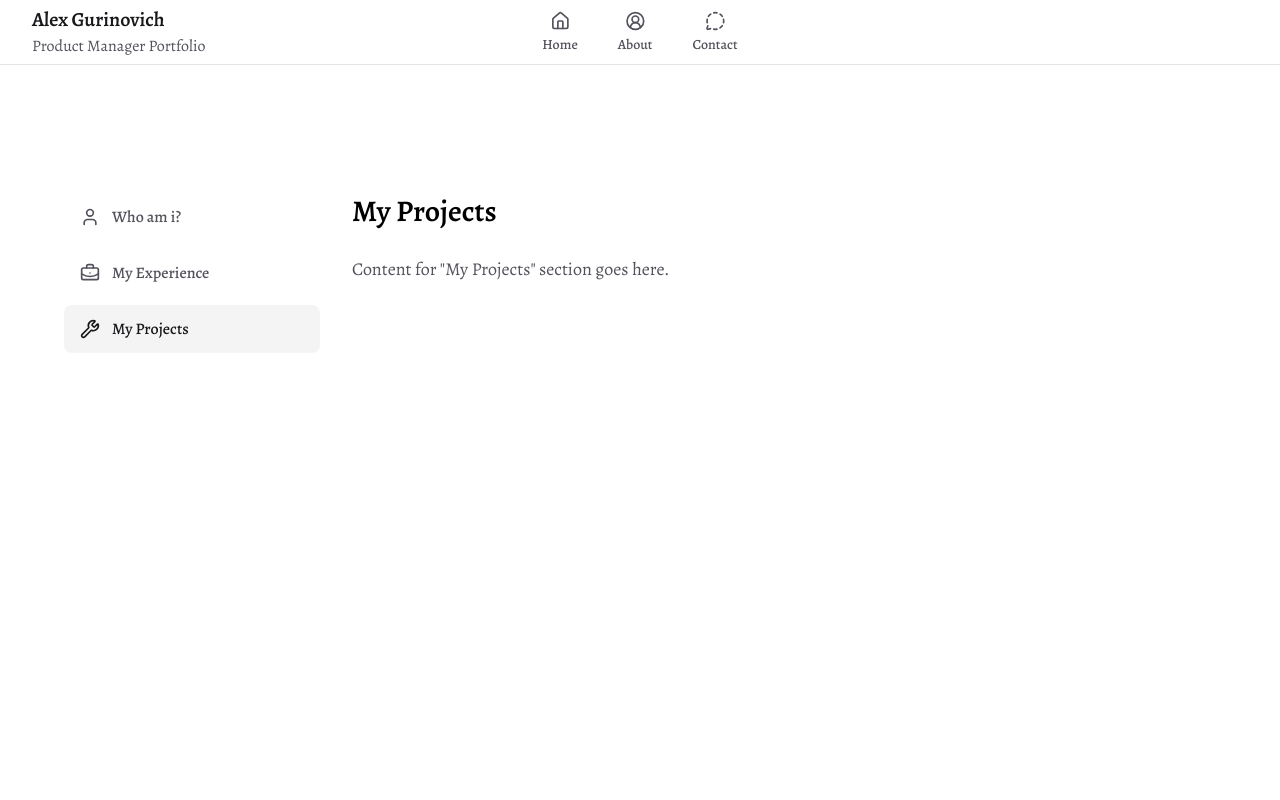
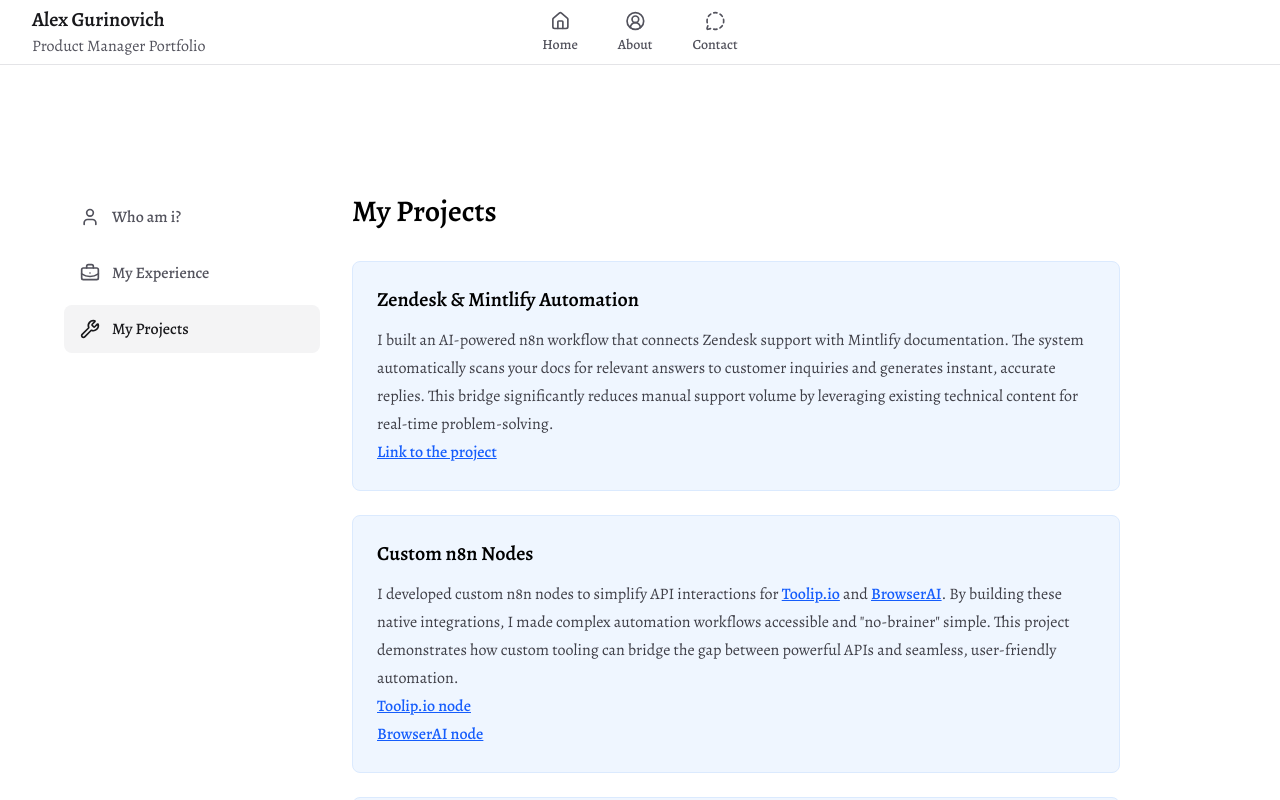
Before and after one commit to AlexGuri99/Portfolio-website, a Next.js app: page /about in a window 1280 px wide. Both pictures are taken after a click on the button "My Projects". Shown: the top 800 px of the page. Built offline with nearby package versions, Linux system fonts and the light colour scheme.

Commit message:
Edit 'My Projects'

```diff
--- a/app/about/page.tsx
+++ b/app/about/page.tsx
@@ -26,8 +26,8 @@ export default function About() {
                                         key={section.name}
                                         onClick={() => setActiveSection(section.name)}
                                         className={`flex items-center gap-3 text-left px-4 py-3 rounded-lg text-base font-medium transition-colors ${activeSection === section.name
-                                                ? "bg-zinc-100 dark:bg-zinc-800 text-zinc-900 dark:text-zinc-50"
-                                                : "text-zinc-600 dark:text-zinc-400 hover:bg-zinc-50 dark:hover:bg-zinc-900 hover:text-zinc-900 dark:hover:text-zinc-50"
+                                            ? "bg-zinc-100 dark:bg-zinc-800 text-zinc-900 dark:text-zinc-50"
+                                            : "text-zinc-600 dark:text-zinc-400 hover:bg-zinc-50 dark:hover:bg-zinc-900 hover:text-zinc-900 dark:hover:text-zinc-50"
                                             }`}
                                     >
                                         <Icon size={20} />
@@ -202,12 +202,102 @@ export default function About() {
 
                         {activeSection === "My Projects" && (
                             <div>
-                                <h2 className="text-3xl font-semibold mb-6 text-black dark:text-zinc-50">
+                                <h2 className="text-3xl font-semibold mb-8 text-black dark:text-zinc-50">
                                     My Projects
                                 </h2>
-                                <p className="text-lg leading-8 text-zinc-600 dark:text-zinc-400">
-                                    Content for "My Projects" section goes here.
-                                </p>
+                                <div className="space-y-6">
+                                    {/* Zendesk & Mintlify Automation */}
+                                    <div className="bg-blue-50 dark:bg-blue-950/30 rounded-lg p-6 border border-blue-100 dark:border-blue-900/50">
+                                        <h3 className="text-xl font-semibold text-black dark:text-zinc-50 mb-3">
+                                            Zendesk & Mintlify Automation
+                                        </h3>
+                                        <p className="text-base leading-7 text-zinc-700 dark:text-zinc-300">
+                                            I built an AI-powered n8n workflow that connects Zendesk support with Mintlify documentation. The system automatically scans your docs for relevant answers to customer inquiries and generates instant, accurate replies. This bridge significantly reduces manual support volume by leveraging existing technical content for real-time problem-solving.
+                                        </p>
+                                        <p className="text-base leading-7 text-zinc-700 dark:text-zinc-300">
+                                            <a href="https://n8n.io/workflows/5046-automate-customer-support-with-mintlify-documentation-and-zendesk-ai-agent/" target="_blank" rel="noopener noreferrer" className="text-blue-600 dark:text-blue-400 hover:text-blue-700 dark:hover:text-blue-300 underline font-medium">Link to the project</a>
+                                        </p>
+                                    </div>
+
+                                    {/* Custom n8n Nodes */}
+                                    <div className="bg-blue-50 dark:bg-blue-950/30 rounded-lg p-6 border border-blue-100 dark:border-blue-900/50">
+                                        <h3 className="text-xl font-semibold text-black dark:text-zinc-50 mb-3">
+                                            Custom n8n Nodes
+                                        </h3>
+                                        <p className="text-base leading-7 text-zinc-700 dark:text-zinc-300">
+                                            I developed custom n8n nodes to simplify API interactions for{" "}
+                                            <a
+                                                href="https://toolip.io/"
+                                                target="_blank"
+                                                rel="noopener noreferrer"
+                                                className="text-blue-600 dark:text-blue-400 hover:text-blue-700 dark:hover:text-blue-300 underline font-medium"
+                                            >
+                                                Toolip.io
+                                            </a>{" "}
+                                            and{" "}
+                                            <a
+                                                href="https://browser.ai/"
+                                                target="_blank"
+                                                rel="noopener noreferrer"
+                                                className="text-blue-600 dark:text-blue-400 hover:text-blue-700 dark:hover:text-blue-300 underline font-medium"
+                                            >
+                                                BrowserAI
+                                            </a>
+                                            . By building these native integrations, I made complex automation workflows accessible and "no-brainer" simple. This project demonstrates how custom tooling can bridge the gap between powerful APIs and seamless, user-friendly automation.
+                                        </p>
+                                        <p className="text-base leading-7 text-zinc-700 dark:text-zinc-300">
+                                            <a href="https://www.npmjs.com/package/n8n-nodes-toolip" target="_blank" rel="noopener noreferrer" className="text-blue-600 dark:text-blue-400 hover:text-blue-700 dark:hover:text-blue-300 underline font-medium">Toolip.io node</a>
+                                        </p>
+                                        <p className="text-base leading-7 text-zinc-700 dark:text-zinc-300">
+                                            <a href="https://www.npmjs.com/package/n8n-nodes-browserai" target="_blank" rel="noopener noreferrer" className="text-blue-600 dark:text-blue-400 hover:text-blue-700 dark:hover:text-blue-300 underline font-medium">BrowserAI node</a>
+                                        </p>
+                                    </div>
+
+                                    {/* AI-Powered F1 Newsletter */}
+                                    <div className="bg-blue-50 dark:bg-blue-950/30 rounded-lg p-6 border border-blue-100 dark:border-blue-900/50">
+                                        <h3 className="text-xl font-semibold text-black dark:text-zinc-50 mb-3">
+                                            AI-Powered F1 Newsletter
+                                        </h3>
+                                        <p className="text-base leading-7 text-zinc-700 dark:text-zinc-300">
+                                            Combining my passion for F1 with AI, I built an automated newsletter via n8n and{" "}
+                                            <a
+                                                href="https://brightdata.com/ai/mcp-server"
+                                                target="_blank"
+                                                rel="noopener noreferrer"
+                                                className="text-blue-600 dark:text-blue-400 hover:text-blue-700 dark:hover:text-blue-300 underline font-medium"
+                                            >
+                                                Bright Data's MCP
+                                            </a>
+                                            . The system hunts down, collects, and translates the latest global F1 news into Hebrew, delivering it directly to a dedicated channel. It's a hands-off solution for staying updated in real-time.
+                                        </p>
+                                        <p className="text-base leading-7 text-zinc-700 dark:text-zinc-300">
+                                            <a href="https://t.me/f1israel" target="_blank" rel="noopener noreferrer" className="text-blue-600 dark:text-blue-400 hover:text-blue-700 dark:hover:text-blue-300 underline font-medium">Join the Telegram channel</a>
+                                        </p>
+                                    </div>
+
+                                    {/* ChatBot Dashboard */}
+                                    <div className="bg-blue-50 dark:bg-blue-950/30 rounded-lg p-6 border border-blue-100 dark:border-blue-900/50">
+                                        <h3 className="text-xl font-semibold text-black dark:text-zinc-50 mb-3">
+                                            ChatBot Dashboard
+                                        </h3>
+                                        <p className="text-base leading-7 text-zinc-700 dark:text-zinc-300">
+                                            I designed a minimalistic dashboard for monitoring enterprise-level AI support agents. Using vibe-coding tools, I transformed raw interaction data into a visual "messenger" style interface. It provides the product team with crucial KPIs, including conversation volume, ticket conversion rates, and the most common customer topics.
+                                        </p>
+                                    </div>
+
+                                    {/* Scraping Mage */}
+                                    <div className="bg-blue-50 dark:bg-blue-950/30 rounded-lg p-6 border border-blue-100 dark:border-blue-900/50">
+                                        <h3 className="text-xl font-semibold text-black dark:text-zinc-50 mb-3">
+                                            Scraping Mage
+                                        </h3>
+                                        <p className="text-base leading-7 text-zinc-700 dark:text-zinc-300">
+                                            This personal RAG project allows users to "chat" with any website. Given a URL, the "Mage" scrapes the entire site—customizable by layers or page count—and processes the data so you can ask questions via a WhatsApp-style interface. It turns static web content into a dynamic, conversational knowledge base.
+                                        </p>
+                                        <p className="text-base leading-7 text-zinc-700 dark:text-zinc-300">
+                                            <a href="https://github.com/AlexGuri99/scraping-mage" target="_blank" rel="noopener noreferrer" className="text-blue-600 dark:text-blue-400 hover:text-blue-700 dark:hover:text-blue-300 underline font-medium">Link to repo</a>
+                                        </p>
+                                    </div>
+                                </div>
                             </div>
                         )}
                     </div>
```
